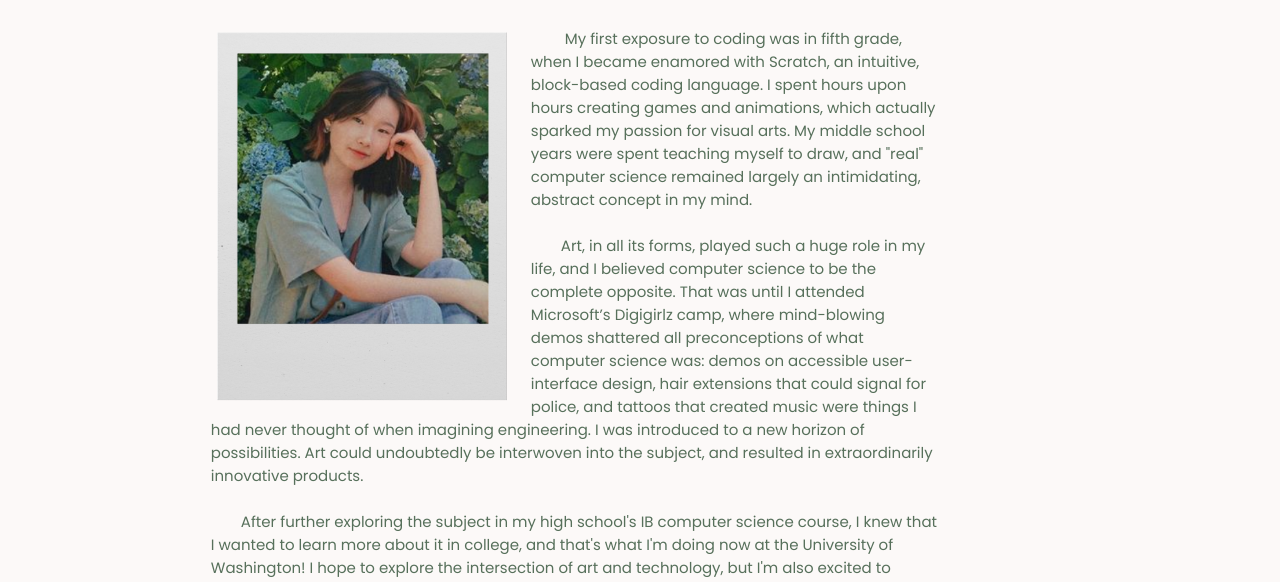
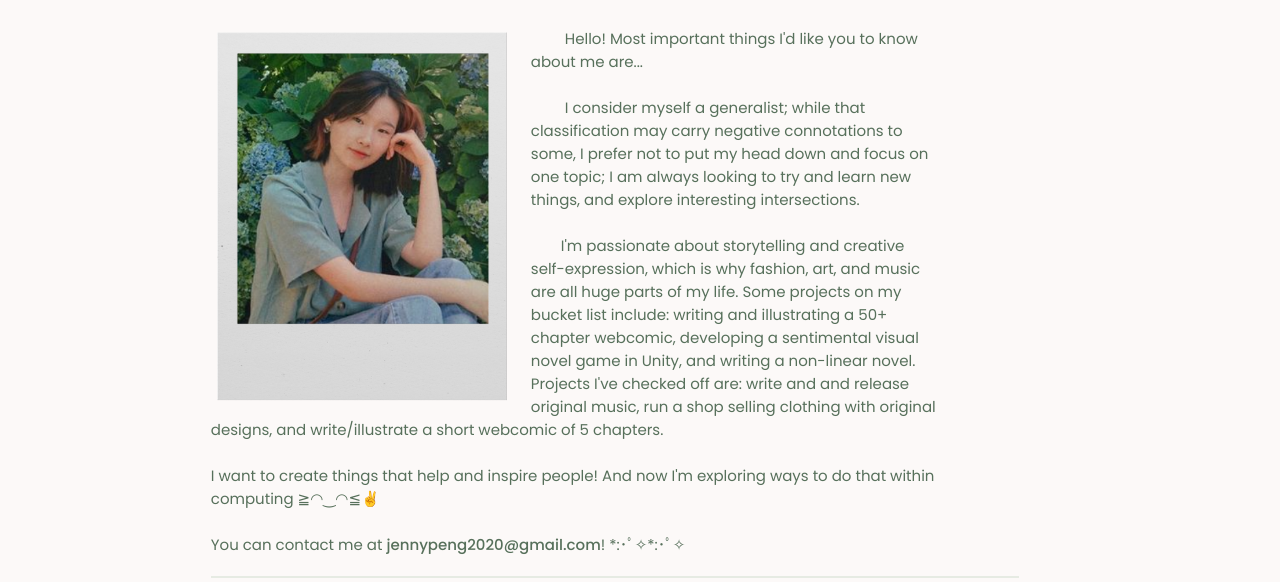
Before and after one commit to JennyPng/jennypng.github.io, a plain HTML site: page about.html in a window 1280 px wide. Shown: the part 209-791 px from the top of the page. Drawn offline with Linux system fonts and the light colour scheme.

Commit message:
update about me

```diff
--- a/about.html
+++ b/about.html
@@ -42,28 +42,24 @@
             <h1>About Me</h1>
             <img src="images/selfie.png">
             <p>
-                &emsp;&emsp; My first exposure to coding was in fifth grade, when I became enamored
-                with Scratch, an intuitive, block-based coding language.
-                I spent hours upon hours creating games and animations, which actually sparked my passion
-                for visual arts. My middle school years were spent teaching myself to draw, and "real" computer science
-                remained largely an intimidating, abstract concept in my
-                mind.
+                &emsp;&emsp; Hello! Most important things I'd like you to know about me are...
 
-                <br><br>&emsp;&emsp;Art, in all its forms, played such a huge role in my life, and I believed computer science to be the complete opposite.
-                That was until I attended Microsoft’s Digigirlz camp, where mind-blowing demos shattered all preconceptions of what
-                computer science was: demos on accessible user-interface design, hair extensions that could signal for police, and tattoos
-                that created music were things I had never thought of when imagining engineering. I was introduced to a new horizon of possibilities.
-                Art could undoubtedly be interwoven into the subject, and resulted in extraordinarily innovative products.
+                <br><br>&emsp;&emsp; I consider myself a generalist; while that classification may carry negative
+                connotations to some, I prefer not to put my head down and focus on one topic; I am always looking to try and learn new things, and explore
+                interesting intersections.
 
                 <br><br>
-                &emsp;&emsp;After further exploring the subject in my high school's IB computer science course, I knew that I wanted to learn
-                more about it in college, and that's what I'm doing now at the University of Washington! I hope to explore the intersection of art
-                and technology, but I'm also excited to expand my knowledge of the field and try new things. I'm currently most interested in
-                extended reality and computer graphics.
+                &emsp;&emsp;I'm passionate about storytelling and creative self-expression, which is why fashion, art, and music are all huge parts of my life.
+                 Some projects on my bucket list include: writing and illustrating a 50+ chapter webcomic, developing a sentimental visual novel game in Unity,
+                 and writing a non-linear novel. Projects I've checked off are: write and and release original music, run a shop selling clothing with original
+                 designs, and write/illustrate a short webcomic of 5 chapters.
 
-                <br><br>You can contact me at <a href="mailto:jennypng@uw.edu">jennypng@uw.edu</a>!
+                 <br><br>
+                 I want to create things that help and inspire people! And now I'm exploring ways to do that within computing ≧◠‿◠≦✌
+
+                <br><br>You can contact me at <a href="mailto:jennypeng2020@gmail.com">jennypeng2020@gmail.com</a>! *:･ﾟ✧*:･ﾟ✧
                 <hr>
-                <br><br>As for my other hobbies, I also sing and write songs in a band! Check out my <a href="https://open.spotify.com/artist/0sWDV5UY1Rfbk4ZAR3HCUq" target="_blank">band's music here</a>.
+                <br><br>Some songs I sang and wrote, check out more of my <a href="https://open.spotify.com/artist/0sWDV5UY1Rfbk4ZAR3HCUq" target="_blank">band's music here</a>.
             </p>
             <div class="">
             <iframe src="https://open.spotify.com/embed/track/2HBVL75zzQBeOjDwNAAzYH?utm_source=generator" width="70%" height="80" frameBorder="0" allowfullscreen="" allow="autoplay; clipboard-write; encrypted-media; fullscreen; picture-in-picture"></iframe>
```
